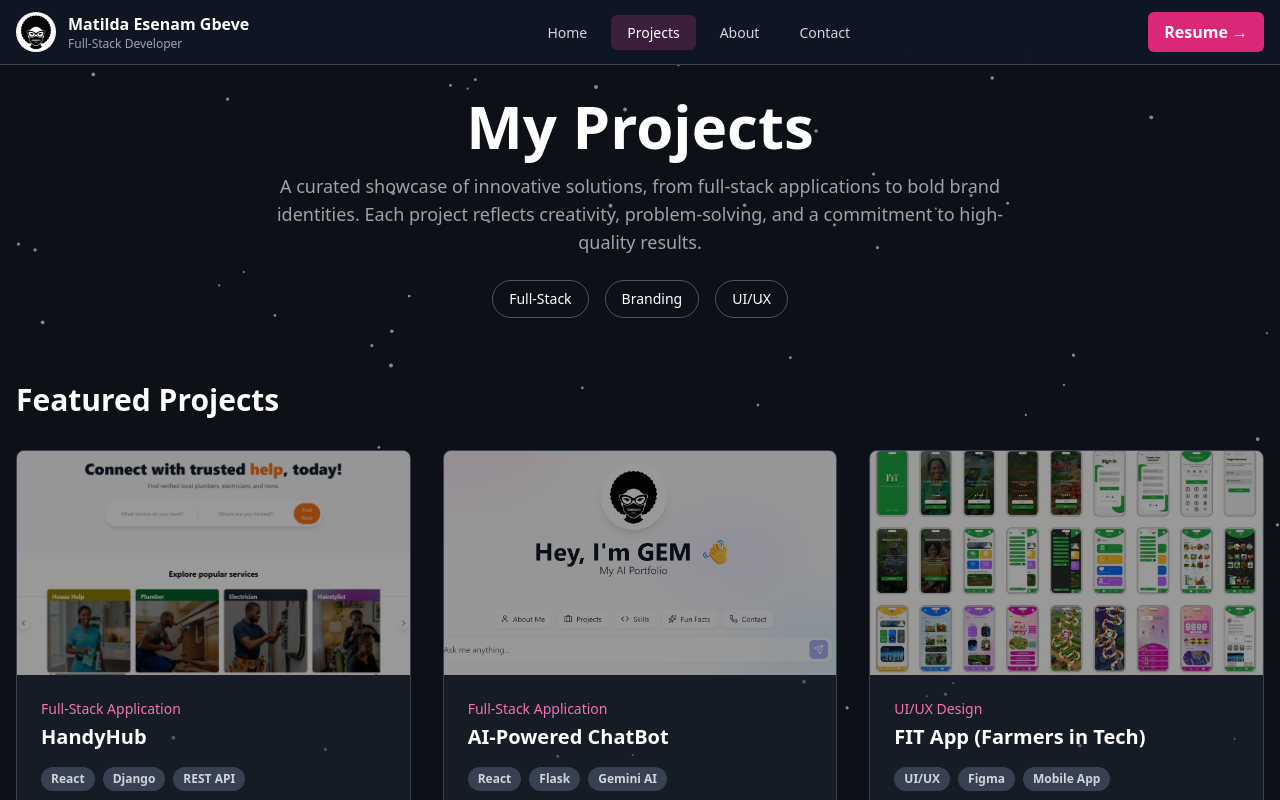
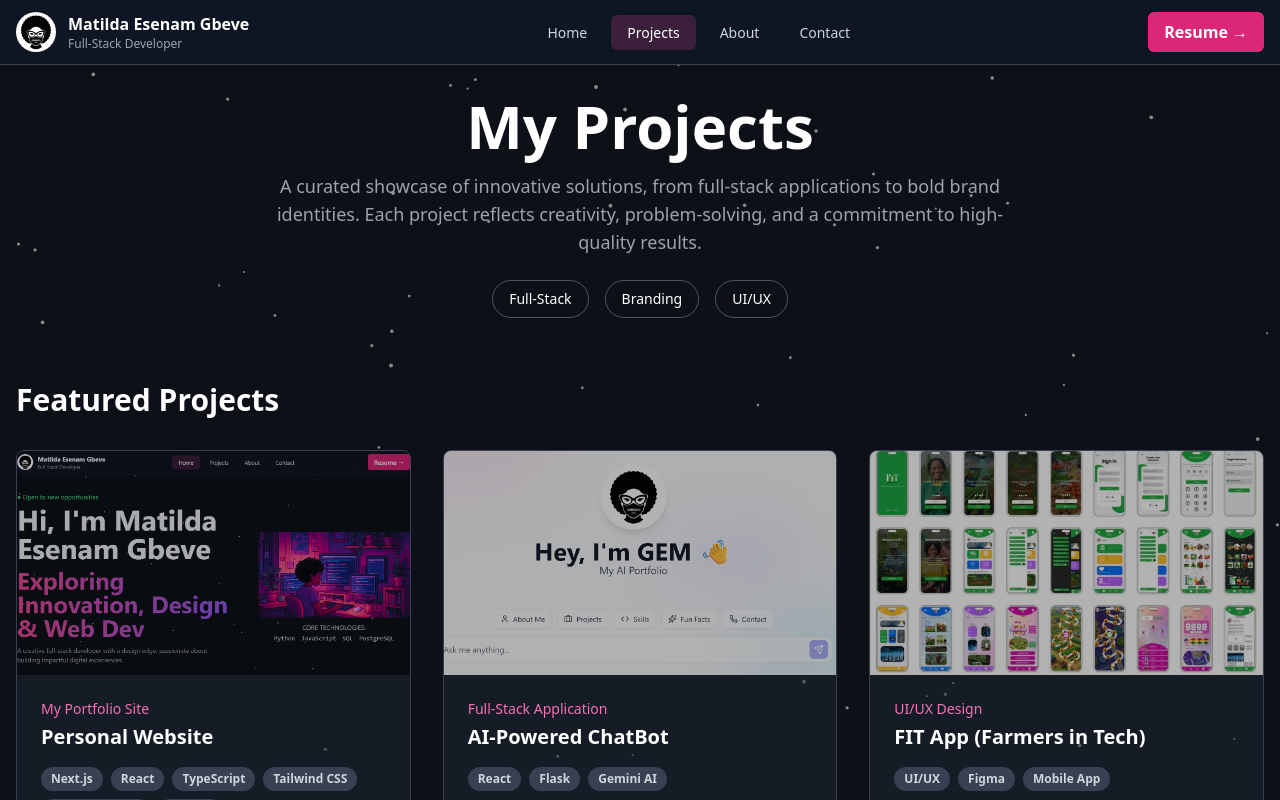
Before and after one commit to gemgeek/personal-website, a Next.js app: page /projects in a window 1280 px wide. Shown: the top 800 px of the page. Built offline with nearby package versions, Linux system fonts and the light colour scheme.

Commit message:
feat: Add portfolio to featured projects

```diff
--- a/app/components/Footer.tsx
+++ b/app/components/Footer.tsx
@@ -42,7 +42,7 @@ const Footer = () => {
         </div>
 
         {/* Bottom section with copyright */}
-        <div className="border-t border-gray-800 pt-8 text-center text-gray-500">
+        <div className="border-t border-gray-800 pt-8 text-center text-gray-400">
           <p>© 2025 GEM (Matilda Esenam Gbeve). All rights reserved.</p>
         </div>
       </div>
--- a/app/components/ProjectCard.tsx
+++ b/app/components/ProjectCard.tsx
@@ -30,7 +30,7 @@ const ProjectCard = ({ project }: { project: ProjectProps }) => {
             className="w-full h-full object-cover group-hover:scale-105 transition-transform duration-300"
           />
         </div>
-        <div className="absolute inset-0 bg-black/40 group-hover:bg-black/20 transition-colors duration-300 z-10"></div>
+        <div className="absolute inset-0 bg-black/30 group-hover:bg-black/10 transition-colors duration-300 z-10"></div>
       </div>
 
       <div className="p-6 flex flex-col flex-grow">
--- a/app/layout.tsx
+++ b/app/layout.tsx
@@ -4,7 +4,7 @@ import AnimatedBackground from './components/AnimatedBackground';
 import Footer from './components/Footer';
 
 export const metadata = {
-  title: 'My Personal Website',
+  title: 'Matilda Esenam Gbeve',
   description: 'Built with Next.js and Tailwind CSS',
 }
 
--- a/app/projects/page.tsx
+++ b/app/projects/page.tsx
@@ -5,12 +5,12 @@ import { motion } from 'framer-motion';
 
 const featuredProjects = [
   {
-    title: "HandyHub",
-    subtitle: "Full-Stack Application",
-    image: "/assets/project-handyhub.jpeg",
-    tags: ["React", "Django", "REST API"],
-    liveLink: null,
-    githubLink: "https://github.com/gemgeek/HandyHub-Frontend",
+    title: "Personal Website",
+    subtitle: "My Portfolio Site",
+    image: "/assets/screenshot.png",
+    tags: ["Next.js", "React", "TypeScript", "Tailwind CSS", "Framer Motion", "Resend"],
+    liveLink: "https://www.gemgeek.online/",
+    githubLink: "https://github.com/gemgeek/personal-website",
   },
   {
     title: "AI-Powered ChatBot",
```
Also changed, not shown: public/assets/screenshot.png (added), 1 other file (tests, documents, lock files or other folders).
